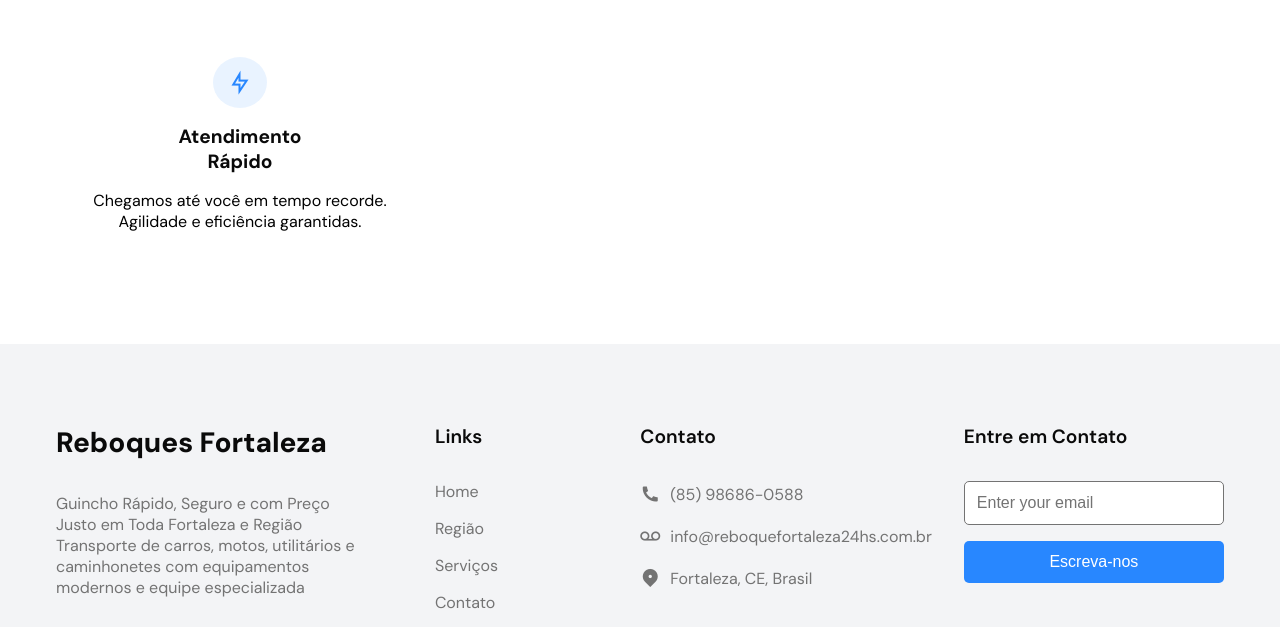
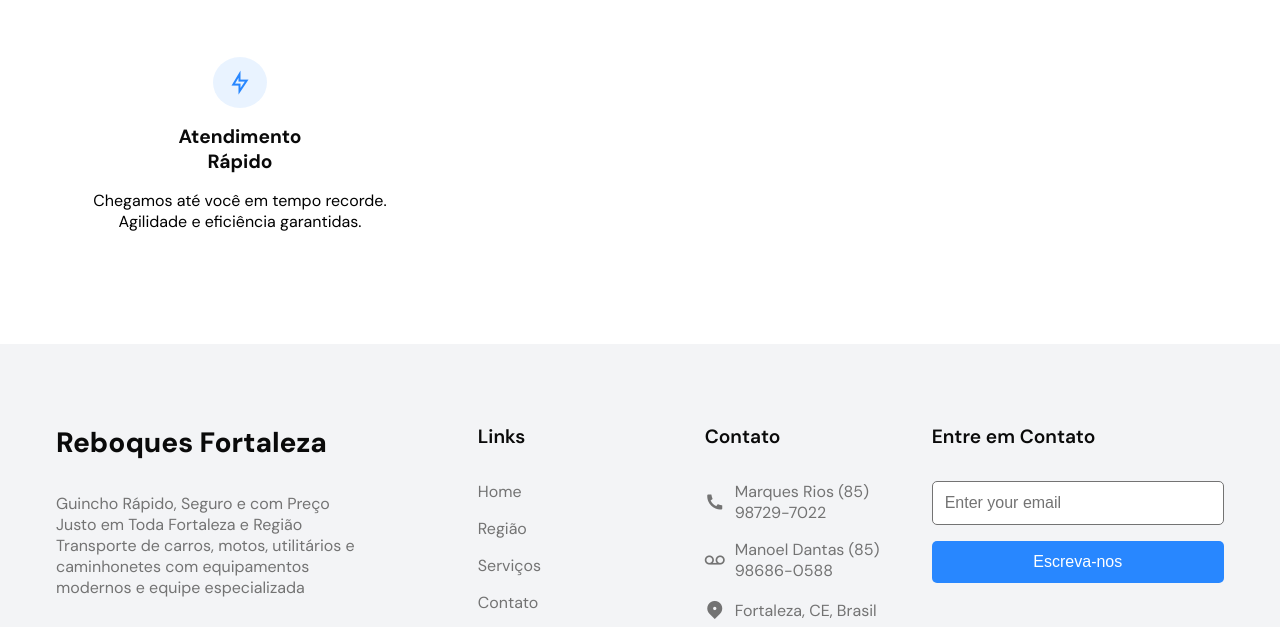
Before and after one commit to hemershon/reboquefortaleza24h, a plain HTML site: page index.html in a window 1280 px wide. Shown: the part 2547-3174 px from the top of the page. Drawn offline with nearby package versions, Linux system fonts and the light colour scheme.

Commit message:
Update HTML structure and dependencies name

```diff
--- a/index.html
+++ b/index.html
@@ -248,13 +248,14 @@ Transporte de carros, motos, utilitários e caminhonetes com equipamentos modern
           <ul class="footer__links">
             <li>
               <a href="#">
-                <span><i class="ri-phone-fill"></i></span>(85) 98686-0588
+                <span><i class="ri-phone-fill"></i></span>
+                Marques Rios (85) 98729-7022
               </a>
             </li>
             <li>
               <a href="#">
                 <span><i class="ri-record-mail-line"></i></span>
-                info@reboquefortaleza24hs.com.br
+                Manoel Dantas (85) 98686-0588
               </a>
             </li>
             <li>
```
